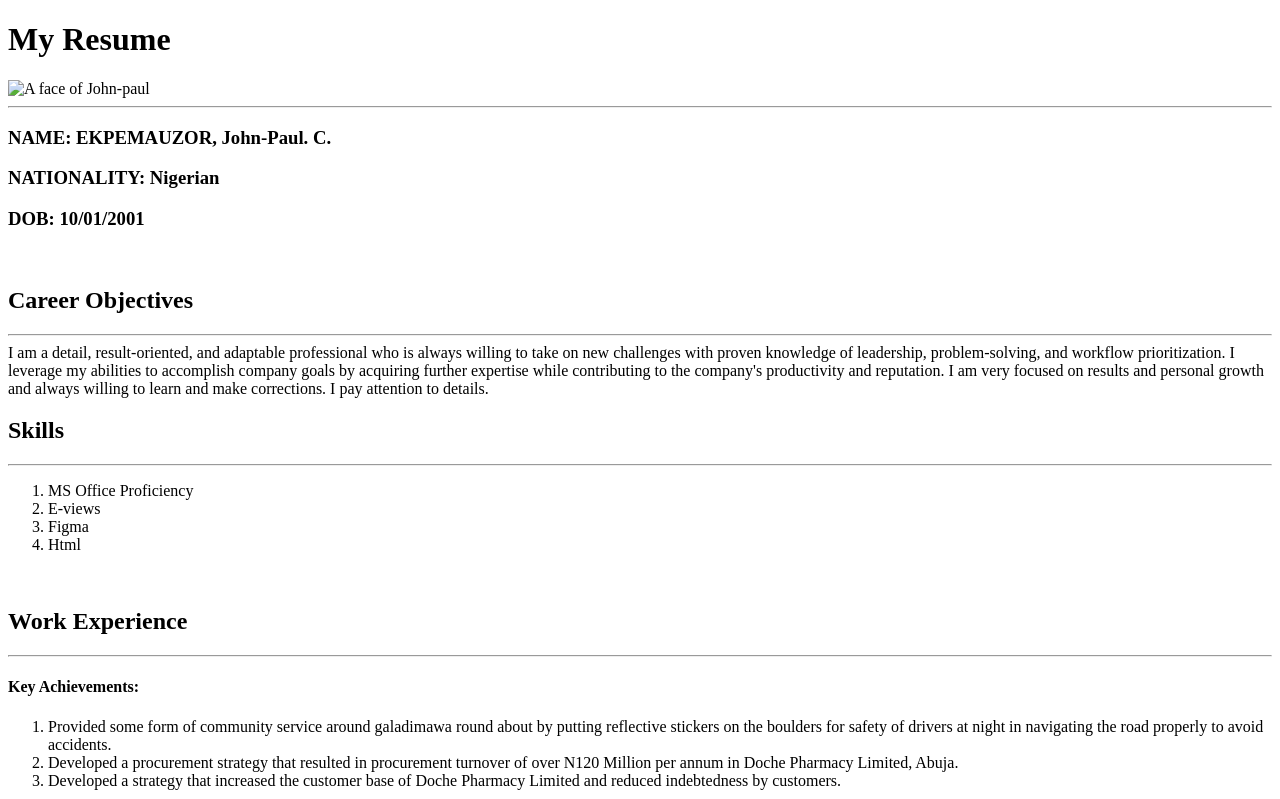
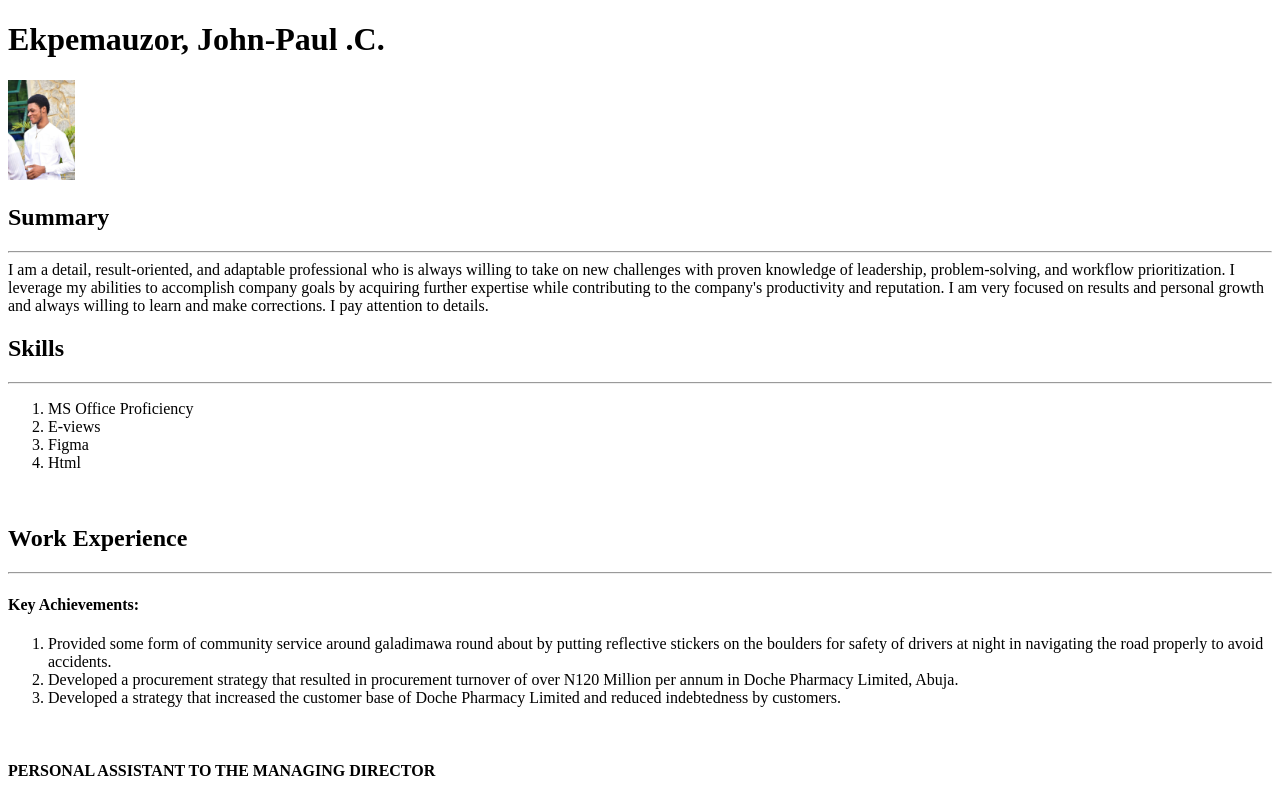
Before and after one commit to jxmmi29/chima-resume, a plain HTML site: page index.html in a window 1280 px wide. Shown: the top 799 px of the page. Drawn offline with Linux system fonts and the light colour scheme.

Commit message:
Add files via upload

```diff
--- a/index.html
+++ b/index.html
@@ -6,15 +6,16 @@
     <title>My Resume</title>
   </head>
   <body>
-    <h1>My Resume</h1>
-    <img src="" alt="A face of John-paul" />
-    <hr />
+    <h1>Ekpemauzor, John-Paul .C.</h1>
+    <img
+      src="./images/My picture.jpg"
+      height="100"
+      alt="A
+    face of John-paul"
+    />
 
-    <h3>NAME: EKPEMAUZOR, John-Paul. C.</h3>
-    <h3>NATIONALITY: Nigerian</h3>
-    <h3>DOB: 10/01/2001</h3>
     <br />
-    <h2>Career Objectives</h2>
+    <h2>Summary</h2>
     <hr />
     I am a detail, result-oriented, and adaptable professional who is always
     willing to take on new challenges with proven knowledge of leadership,
```
Also changed, not shown: Contact.html (+4 -0 lines), images/My picture.jpg (added).
